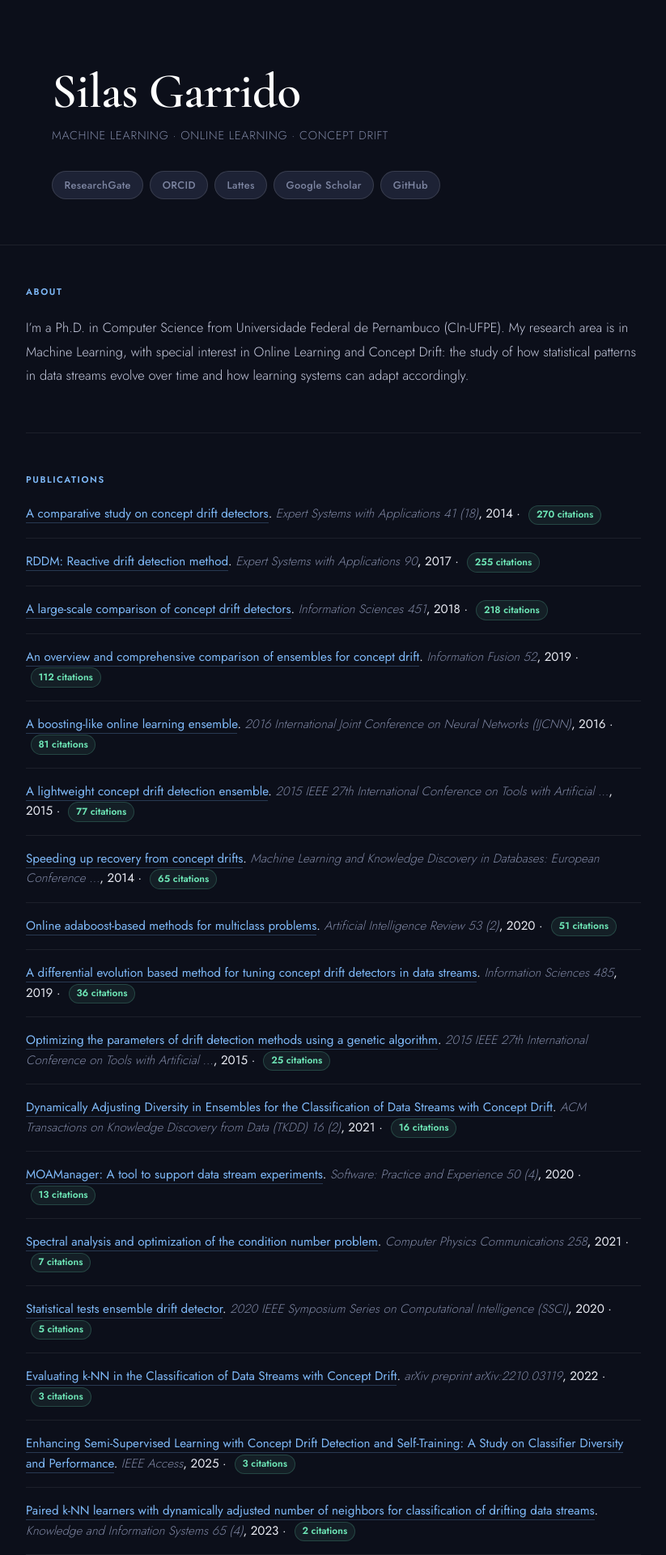
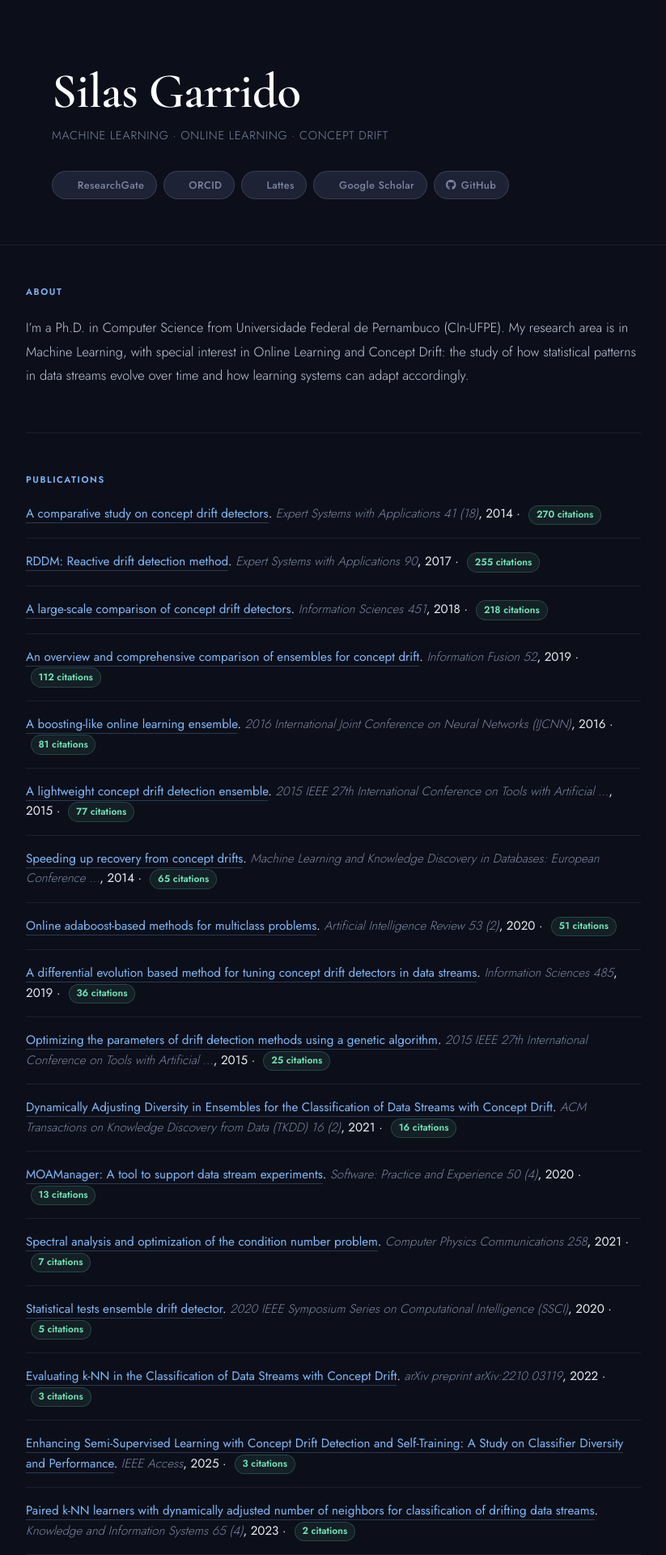
Before and after one commit to silasgtcs/silasgtcs.github.io, a Jekyll site: the page built from index.md, in a window 1280 px wide. Shown: the top 1920 px of the page at 81% size, without its empty margins (228-1051 px from the left). Built offline with Jekyll 4.4.1, drawn with Linux system fonts in a browser that asks for light colours; a style sheet for code colours, icons or effects is not loaded; our own code applies the rules of GitHub Pages for plain Markdown files.

Commit message:
Update main.scss

```diff
--- a/css/main.scss
+++ b/css/main.scss
@@ -2,4 +2,45 @@
 ---
 @import url("https://cdnjs.cloudflare.com/ajax/libs/font-awesome/6.4.0/css/all.min.css");
 @import url("https://cdn.jsdelivr.net/gh/jpswalsh/academicons@1/css/academicons.min.css");
+
 @import "style";
+
+.nav-links a::before {
+    display: inline-block;
+    margin-right: 6px;
+    font-style: normal;
+    font-variant: normal;
+    text-rendering: auto;
+    -webkit-font-smoothing: antialiased;
+}
+
+/* Ícone do GitHub (Font Awesome Brands) */
+.nav-links a[href*="github.com"]::before {
+    content: "\f09b";
+    font-family: "Font Awesome 6 Brands";
+    font-weight: 400;
+}
+
+/* Ícone do ORCID (Academicons) */
+.nav-links a[href*="orcid.org"]::before {
+    content: "\f242";
+    font-family: "Academicons";
+}
+
+/* Ícone do ResearchGate (Academicons) */
+.nav-links a[href*="researchgate.net"]::before {
+    content: "\f243";
+    font-family: "Academicons";
+}
+
+/* Ícone do Google Scholar (Academicons) */
+.nav-links a[href*="scholar.google"]::before {
+    content: "\f23c";
+    font-family: "Academicons";
+}
+
+/* Ícone do Lattes (Academicons) */
+.nav-links a[href*="cnpq.br"]::before {
+    content: "\f241";
+    font-family: "Academicons";
+}
```
